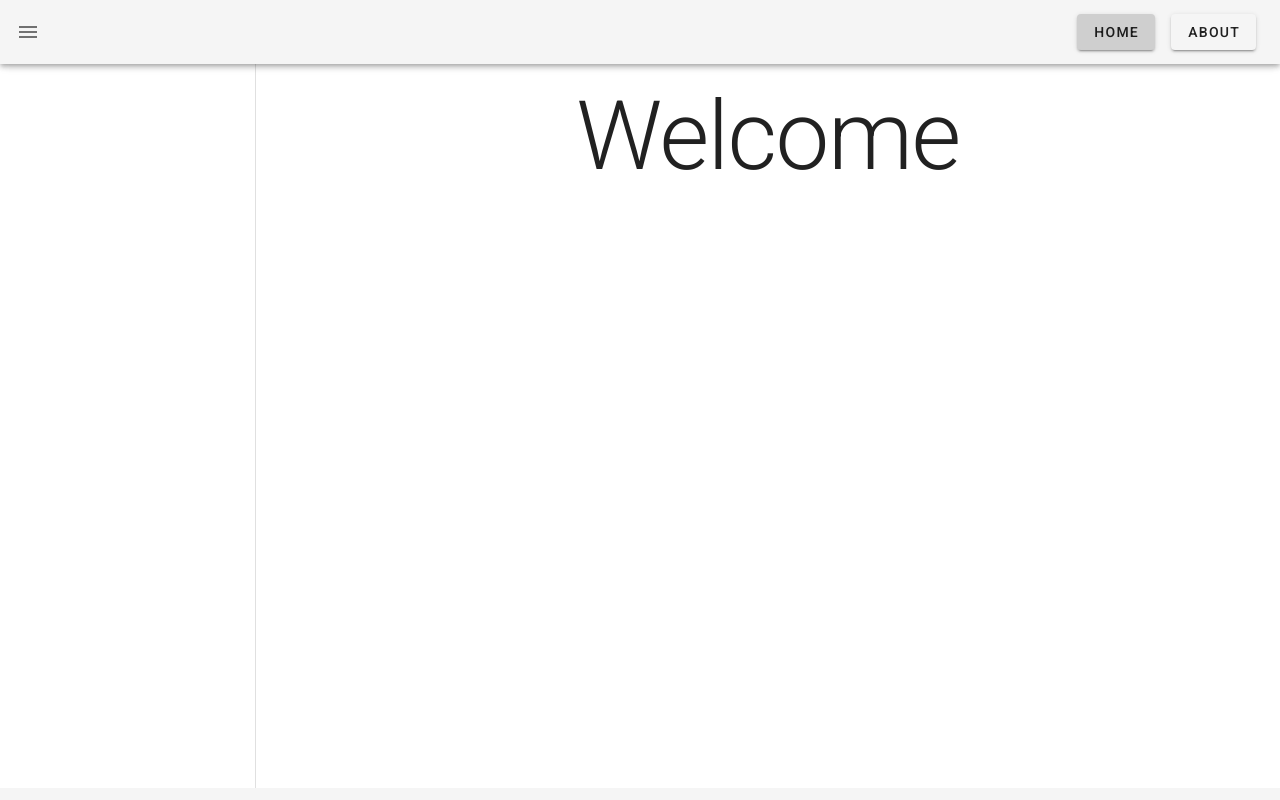
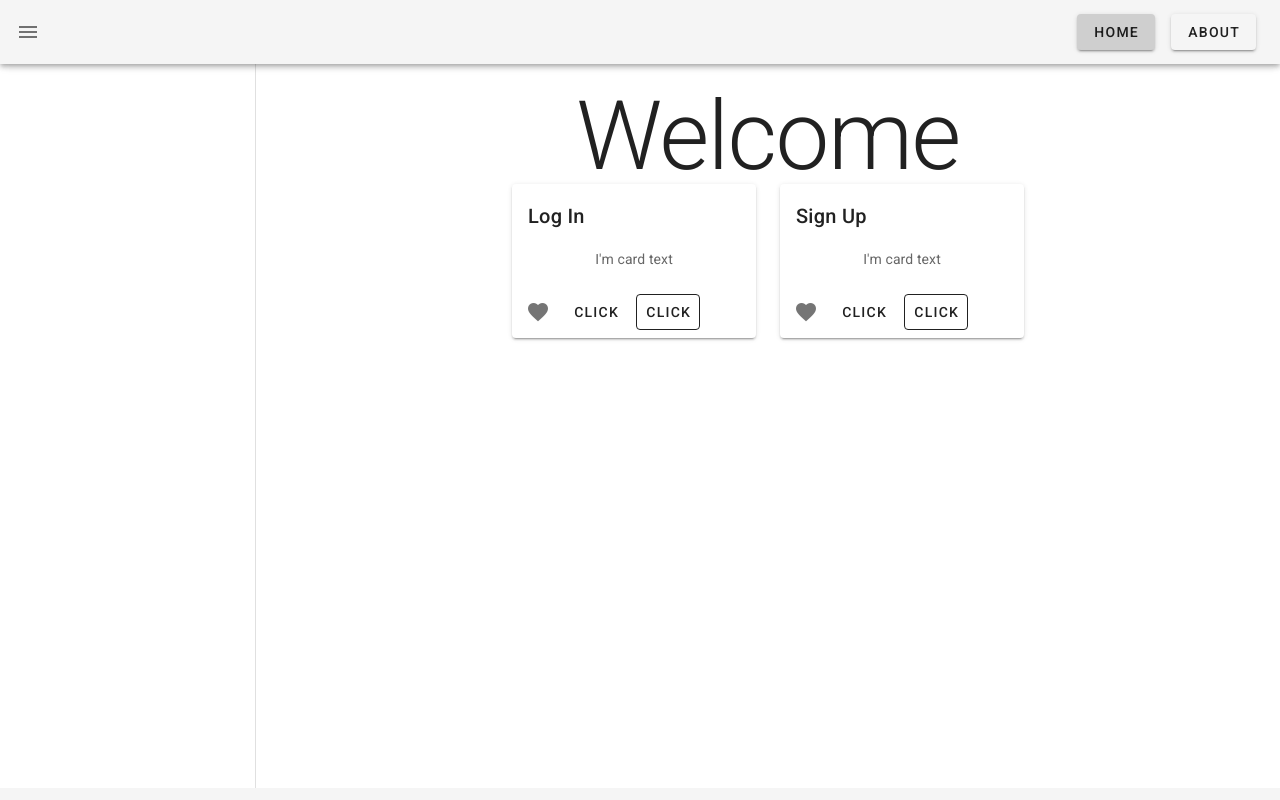
Before and after one commit to arowscal/arowscal-vue-test, a Vue app: page /#/ in a window 1280 px wide. Built offline with nearby package versions, Linux system fonts and the light colour scheme.

Commit message:
added v-cards to HelloWorld component

```diff
--- a/src/components/HelloWorld.vue
+++ b/src/components/HelloWorld.vue
@@ -1,8 +1,34 @@
 <template>
   <v-container>
-    <v-layout text-center wrap>
+    <v-layout justify-center text-center wrap>
       <v-flex xs12>
         <h1 class="display-4">Welcome</h1>
+      </v-flex>
+      <v-flex xs3 mr-3>
+        <v-card>
+          <v-card-title primary-title>Log In</v-card-title>
+          <v-card-text>I'm card text</v-card-text>
+          <v-card-actions>
+            <v-btn icon>
+              <v-icon>mdi-heart</v-icon>
+            </v-btn>
+            <v-btn text>Click</v-btn>
+            <v-btn outlined>Click</v-btn>
+          </v-card-actions>
+        </v-card>
+      </v-flex>
+      <v-flex xs3 ml-3>
+        <v-card>
+          <v-card-title primary-title>Sign Up</v-card-title>
+          <v-card-text>I'm card text</v-card-text>
+          <v-card-actions>
+            <v-btn icon>
+              <v-icon>mdi-heart</v-icon>
+            </v-btn>
+            <v-btn text>Click</v-btn>
+            <v-btn outlined>Click</v-btn>
+          </v-card-actions>
+        </v-card>
       </v-flex>
     </v-layout>
   </v-container>
```
